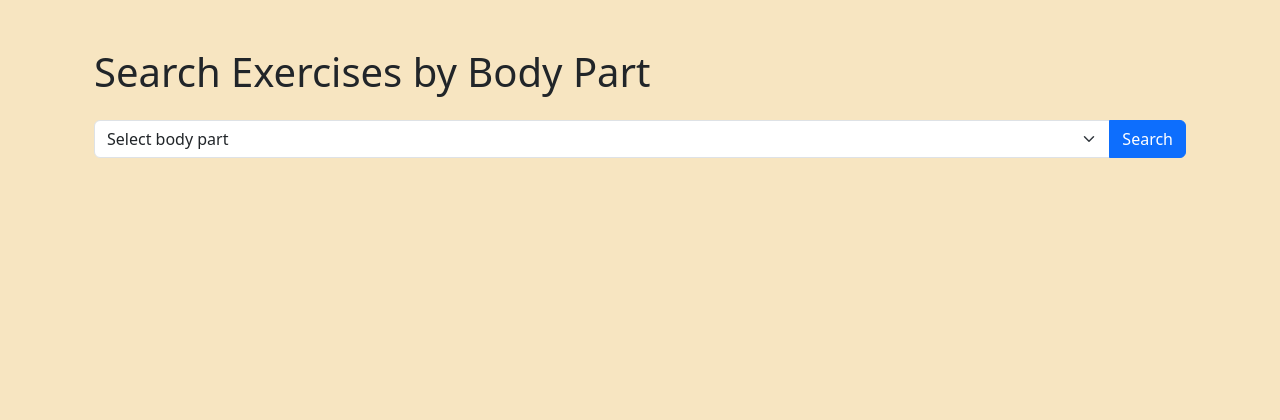
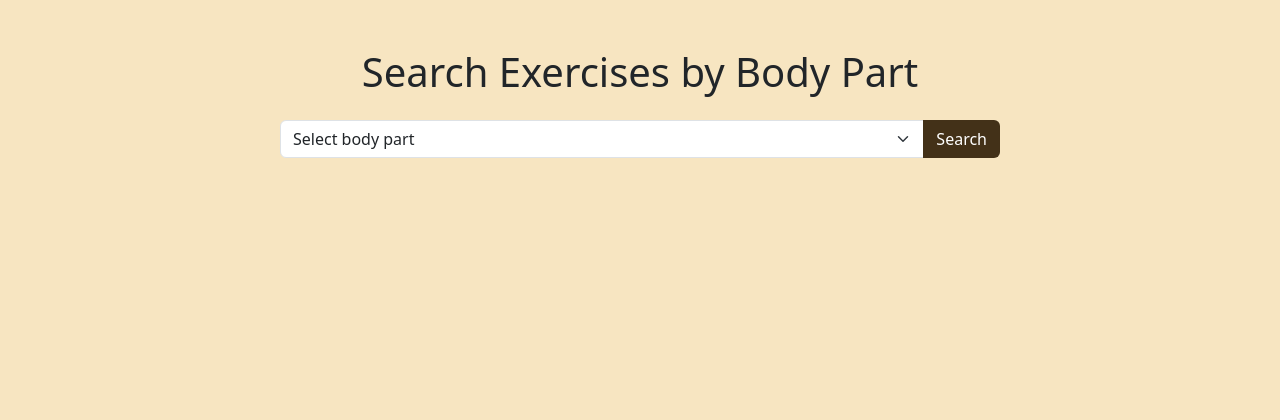
Before and after one commit to elsabnilsson/DAT257, a Flask app: template templates/workouts.html in a window 1280 px wide. Shown: the top 420 px of the page. Run offline with Flask 3, Linux system fonts and the light colour scheme; the template is opened without the code that fills it, so the values that code supplies are empty.

Commit message:
changed some design features

```diff
--- a/templates/workouts.html
+++ b/templates/workouts.html
@@ -2,24 +2,28 @@
 {% block title %}Workouts{% endblock %}
 {% block content %}
 <div class="container mt-5">
-  <h1 class="mb-4">Search Exercises by Body Part</h1>
+  <h1 class="mb-4 text-center">Search Exercises by Body Part</h1>
 
-  <form method="get">
-    <div class="input-group mb-3">
+  <form method="get" class="mb-4">
+    <div class="row justify-content-center">
+      <div class="col-12 col-md-10 col-lg-8">
+        <div class="input-group">
           <select class="form-select" name="body_part" required>
             <option value="">Select body part</option>
             {% for part in ['back', 'chest', 'upper arms', 'lower arms', 'upper legs', 'lower legs', 'cardio', 'shoulders', 'waist', 'neck'] %}
               <option value="{{ part }}" {% if body_part == part %}selected{% endif %}>{{ part|capitalize }}</option>
             {% endfor %}
           </select>
-      <button class="btn btn-primary" type="submit">Search</button>
+          <button class="btn" type="submit" style="background-color: #433118; color: white;">Search</button>
+        </div>
+      </div>
     </div>
   </form>
 
   {% if exercises %}
-    <div class="row">
+    <div class="row g-4">
       {% for ex in exercises %}
-        <div class="col-md-4 mb-4">
+        <div class="col-12 col-sm-6 col-md-4">
           <div class="card h-100">
             {% if ex.gifUrl %}
               <img src="{{ ex.gifUrl }}" class="card-img-top" alt="{{ ex.name }}">
```
Lines whose indentation alone changed are shown as unchanged.
